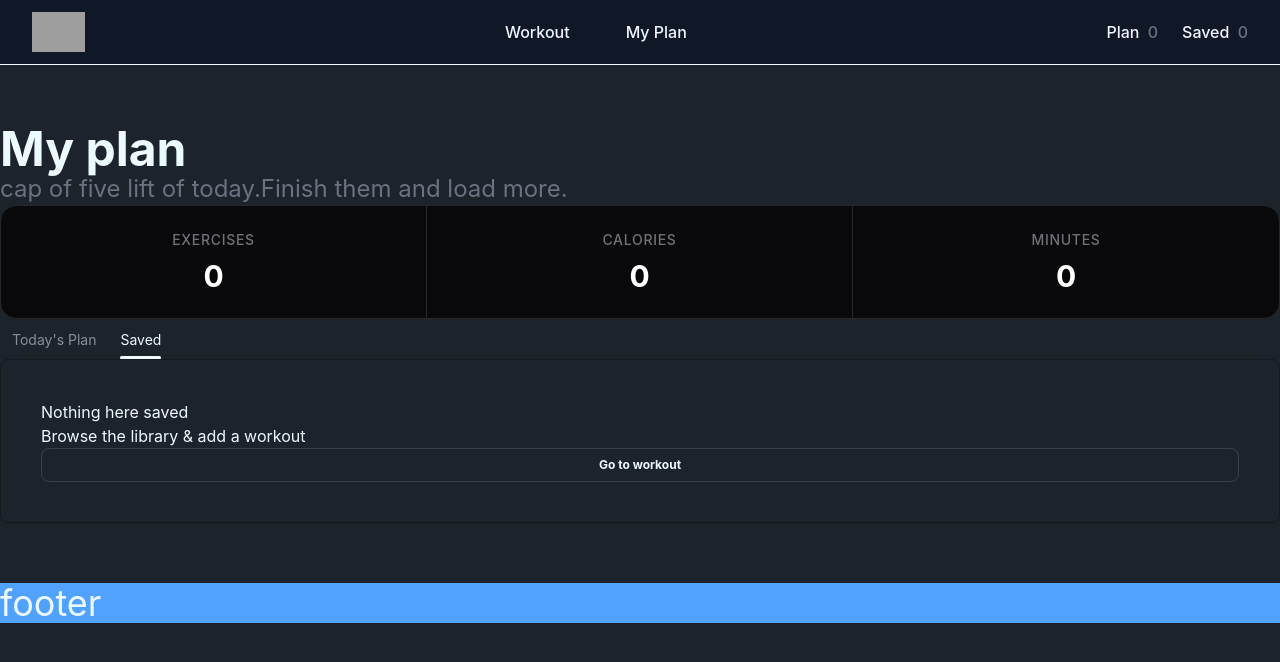
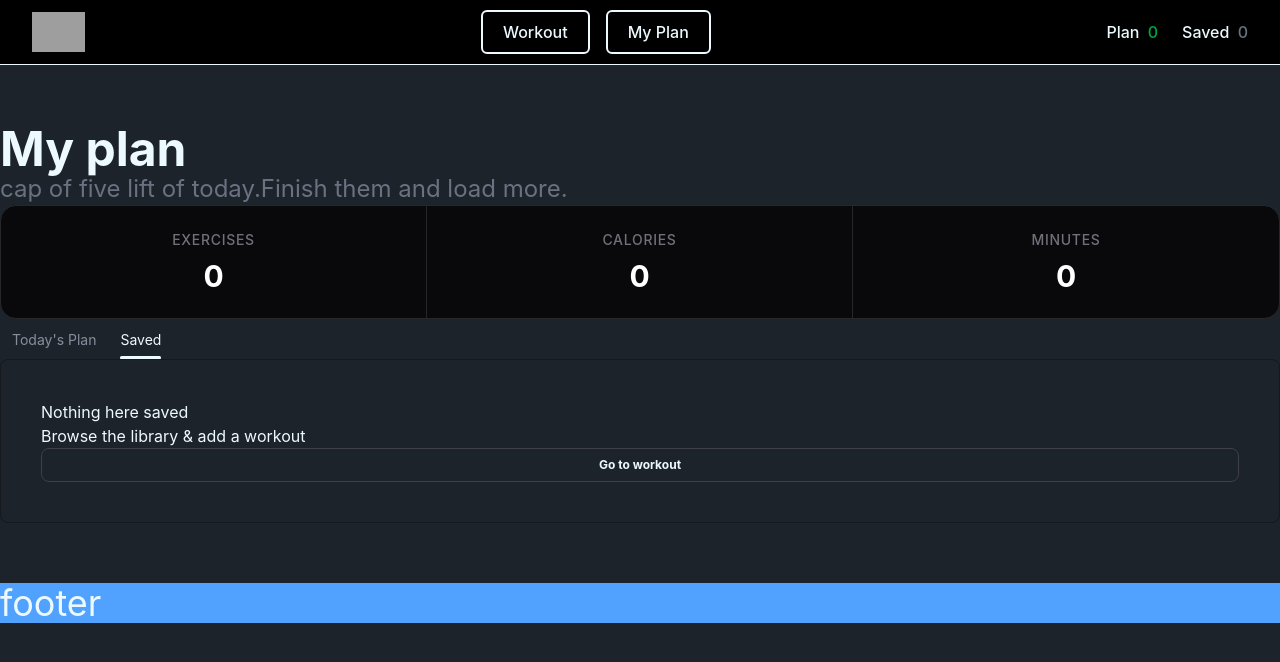
Before and after one commit to Mtanv1r/Fitlog-A06, a Next.js app: page /myplan in a window 1280 px wide. Shown: the top 662 px of the page. Built offline with nearby package versions, Linux system fonts and the light colour scheme; grey boxes are pictures that could not be loaded.

Commit message:
updating nav

```diff
--- a/src/component/btns/navbtns/planBtn.jsx
+++ b/src/component/btns/navbtns/planBtn.jsx
@@ -10,7 +10,7 @@ const PlanBtn = () => {
     return (
         <div>
   <button className="font-medium">
-            Plan <span className="ml-1 text-gray-500">{todayCard.length}</span>
+            Plan <span className="ml-1 text-gray-500  text-green-600">{todayCard.length}</span>
           </button>
         </div>
     );
--- a/src/component/hompage/Navbar.jsx
+++ b/src/component/hompage/Navbar.jsx
@@ -15,7 +15,9 @@ const Navbar = () => {
   // const{todayCard}=useContext(CardContext)
 
   return (
-    <nav className="w-full border-b bg-gray-900">
+    <div className="container mx-auto">
+
+   <nav className="w-full border-b bg-black">
       <div className="mx-auto flex h-16 items-center justify-between px-8">
 
         {/* Left - Logo */}
@@ -31,14 +33,14 @@ const Navbar = () => {
 
         <div className="flex items-center gap-4">
               <Link href={'/workout'}>
-                <button className="rounded-md px-5 py-2 font-medium hover:bg-gray-100">
+                <button className="rounded-md px-5 py-2 font-medium hover:border-green-500 border-2">
             Workout
           </button>
 
               </Link>
            <Link href={'/myplan'}>
 
-              <button className="rounded-md px-5 py-2 font-medium hover:bg-gray-100">
+              <button className="rounded-md px-5 py-2 font-medium hover:border-green-500 border-2">
             My Plan
           </button>
               </Link>
@@ -68,6 +70,10 @@ const Navbar = () => {
 
       </div>
     </nav>
+
+
+    </div>
+
   );
 };
 
```
